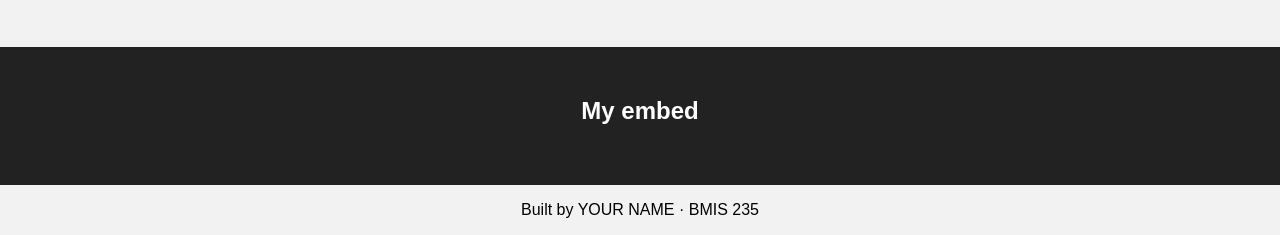
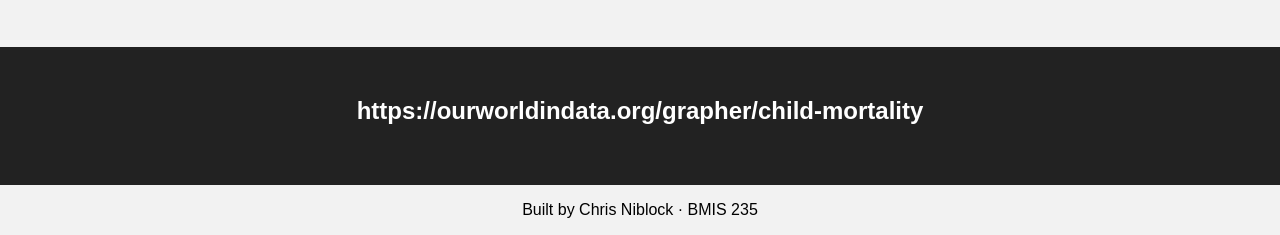
Before and after one commit to cniblock07/bmis235-html-2, a plain HTML site: page index.html in a window 1280 px wide. Shown: the part 2742-2977 px from the top of the page. Drawn offline with Linux system fonts and the light colour scheme.

Commit message:
Update index.html

```diff
--- a/index.html
+++ b/index.html
@@ -100,12 +100,12 @@ ul {
 <!-- 3. Paste it on the empty line below the heading.             -->
 <!-- 4. Change the heading to say what it is.                     -->
 <section id="embed-block">
-<h2>My embed</h2>
+<h2>https://ourworldindata.org/grapher/child-mortality</h2>
 
 </section>
 
 <!-- Footer: fill in your name -->
-<p style="text-align: center;">Built by YOUR NAME &middot; BMIS 235</p>
+<p style="text-align: center;">Built by Chris Niblock &middot; BMIS 235</p>
 
 
 <!-- ===================== DARK MODE SCRIPT ===================== -->
```
